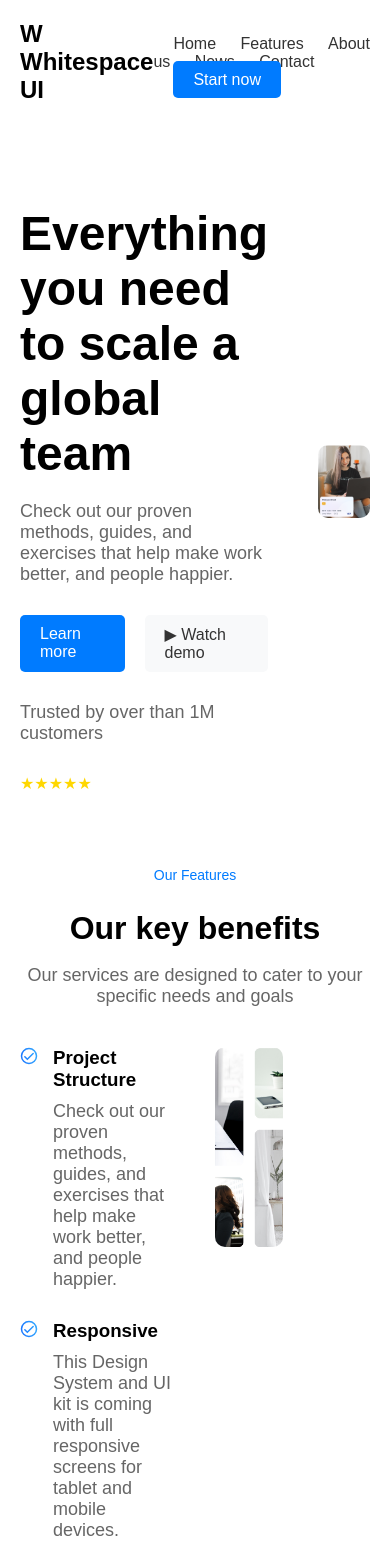
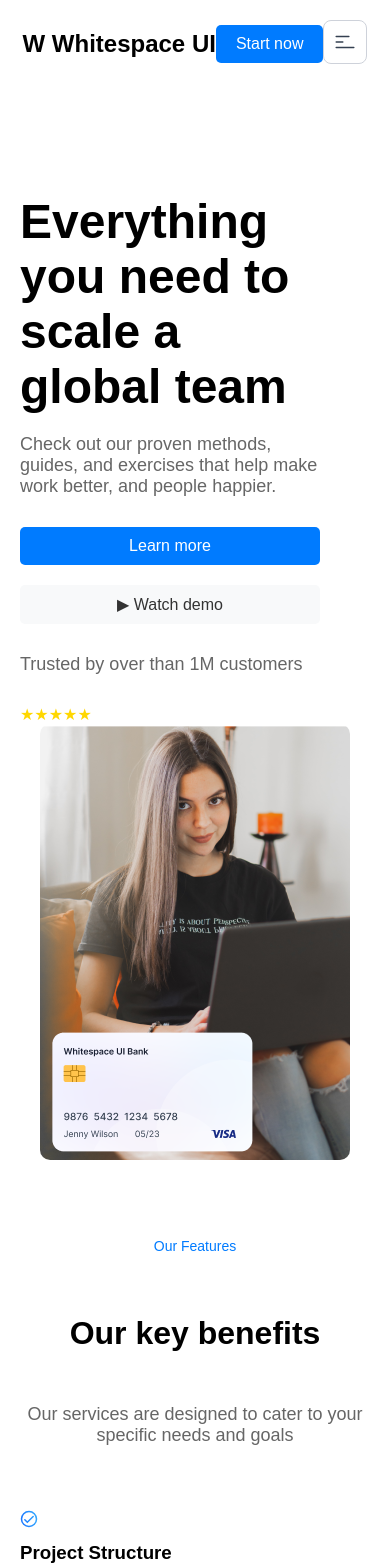
Before and after one commit to Vruz1103/landingpage, a plain HTML site: page index.html in a window 390 px wide. Shown: the top 1568 px of the page. Drawn offline with Linux system fonts and the light colour scheme.

Commit message:
submission file

```diff
--- a/index.css
+++ b/index.css
@@ -15,6 +15,217 @@ header {
   align-items: center;
   padding: 20px 0;
 }
+
+.nav-items {
+  display: flex;
+  justify-content: space-between;
+  align-items: center;
+}
+
+.start-now {
+  margin-left: auto;
+}
+
+/* .nav-items {
+  display: none;
+} */
+.menu-button {
+  display: none;
+}
+
+@media only screen and (max-width: 480px) {
+  .container {
+    display: flex;
+    flex-direction: column;
+    align-items: center;
+    gap: 1.5rem;
+    padding: 1rem;
+    margin: 0 auto;
+    padding: 20px;
+  }
+  .nav-items a:not(.start-now):not(.menu-button) {
+    display: none;
+  }
+
+  .menu-button {
+    display: block;
+  }
+
+  .nav-items {
+    justify-content: flex-end;
+  }
+
+  .start-now,
+  .menu-button {
+    margin-left: 0;
+  }
+
+  main {
+    flex-grow: 1;
+    display: flex;
+    flex-direction: column;
+  }
+
+  .buttons {
+    display: flex;
+    flex-direction: column;
+    text-align: center;
+  }
+
+  /* .benefits-images {
+    display: flex;
+    flex-direction: column;
+    flex-grow: 1;
+  } */
+
+  .benefits-content {
+    flex-direction: column;
+    align-items: center;
+    padding: 20 auto;
+    margin: 20 auto;
+    justify-content: center;
+  }
+
+  .benefit-item {
+    display: flex;
+    align-items: flex-start;
+    margin-bottom: 30px;
+    flex-direction: column;
+  }
+
+  .benefit-icon {
+    margin-right: 15px;
+    flex-shrink: 0;
+    padding-bottom: 10px;
+  }
+
+  .cta-features {
+    flex-direction: column;
+  }
+
+  .faq-buttons {
+    display: flex;
+    flex-direction: column;
+    /* margin: 20px;
+    justify-content: space-between; */
+  }
+
+  /* .blog-grid {
+    display: flex;
+    flex-direction: column;
+  } */
+  /* .blog-load-more {
+    display: flex;
+    width: 100px;
+  } */
+
+  .signup-form {
+    flex-direction: column;
+  }
+
+  .client-logo-list {
+    flex-direction: column;
+  }
+}
+
+@media only screen and (max-width: 768px) {
+  /* .nav-items a {
+    display: none;
+  }
+  .nav-items .start-now {
+    display: block;
+  } */
+  /* .menu-button {
+    display: block;
+  } */
+  .container {
+    display: flex;
+    flex-direction: column;
+    align-items: center;
+    gap: 1.5rem;
+    padding: 1rem;
+    margin: 0 auto;
+    padding: 20px;
+  }
+  .nav-items a:not(.start-now):not(.menu-button) {
+    display: none;
+  }
+
+  .menu-button {
+    display: block;
+  }
+
+  .nav-items {
+    justify-content: flex-end;
+  }
+
+  .start-now,
+  .menu-button {
+    margin-left: 0;
+  }
+
+  main {
+    flex-grow: 1;
+    display: flex;
+    flex-direction: column;
+  }
+
+  .benefits-images {
+    display: flex;
+    flex-direction: column;
+    flex-grow: 1;
+  }
+
+  .benefits-content {
+    flex-direction: column;
+    align-items: center;
+  }
+
+  .blog-grid {
+    display: grid;
+    grid-template-columns: repeat(1, 1fr);
+    /* flex-direction: column; */
+    align-items: center;
+  }
+
+  .blog-post {
+    /* display: flex;
+    flex-direction: column;
+    flex-grow: 1; */
+    /* display: block;
+    width: min(100%, 500px);
+    display: flex;
+    flex-direction: column;
+    align-items: center; */
+    /* flex: 1 1 100;
+    max-width: 100%; */
+  }
+  /* .blog-image {
+    width: 100%;
+    height: auto;
+  } */
+  /* .benefits-list {
+    flex-grow: 1;
+  }
+  .benefits-images {
+    display: block;
+    flex-grow: 1;
+  }
+  .benefit-image {
+    display: block;
+  } */
+  /* .image-section {
+    margin-top: 40px;
+    display: flex;
+    justify-content: center;
+  }
+
+  .main-image {
+    max-width: 100%;
+    height: auto;
+  } */
+}
+
 .logo {
   font-weight: bold;
   font-size: 24px;
@@ -270,7 +481,6 @@ p {
   color: #666;
 }
 
-/* Add Font Awesome for icons */
 @import url("https://cdnjs.cloudflare.com/ajax/libs/font-awesome/5.15.3/css/all.min.css");
 
 .blog {
--- a/index.html
+++ b/index.html
@@ -10,13 +10,14 @@
     <div class="container">
         <header class="header">
             <div class="logo">W Whitespace UI</div>
-            <nav>
+            <nav class="nav-items">
                 <a href="#">Home</a>
                 <a href="#">Features</a>
                 <a href="#">About us</a>
                 <a href="#">News</a>
                 <a href="#">Contact</a>
                 <a href="#" class="start-now">Start now</a>
+                <a href="#" class="menu-button"><img src="tablet-nav-menu.svg"></a>
             </nav>
         </header>
         <main>
```
Also changed, not shown: tablet-nav-menu.svg (added).
